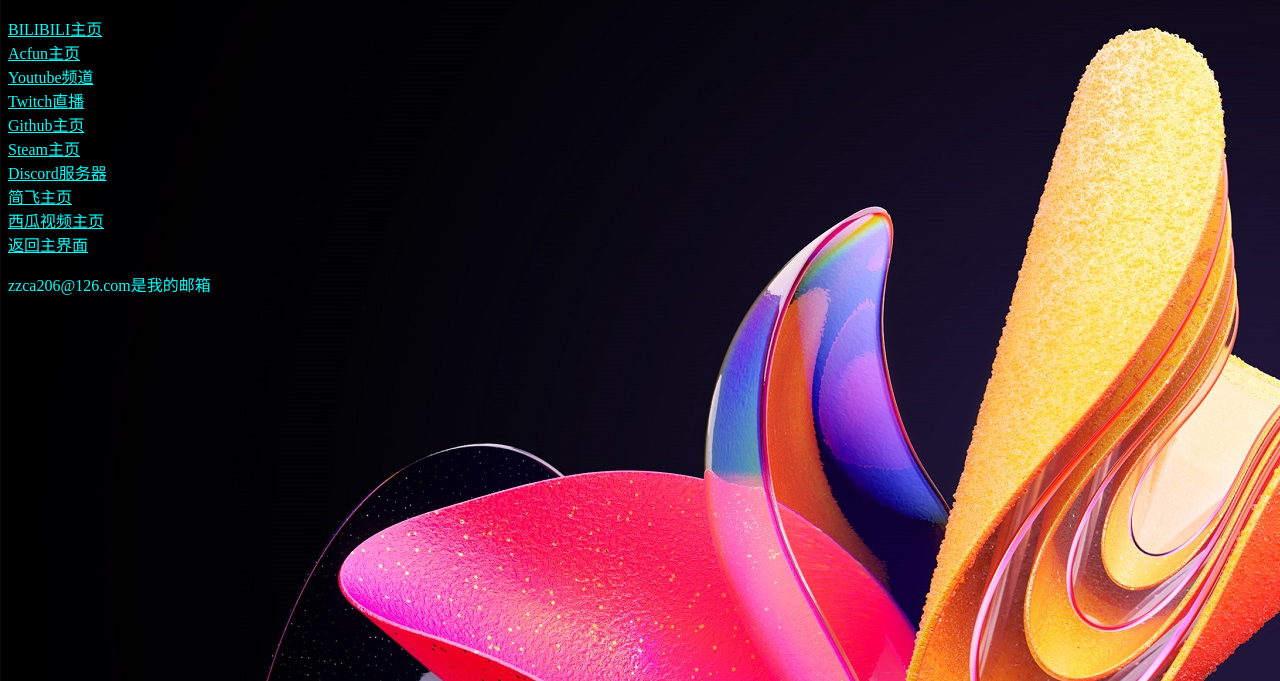
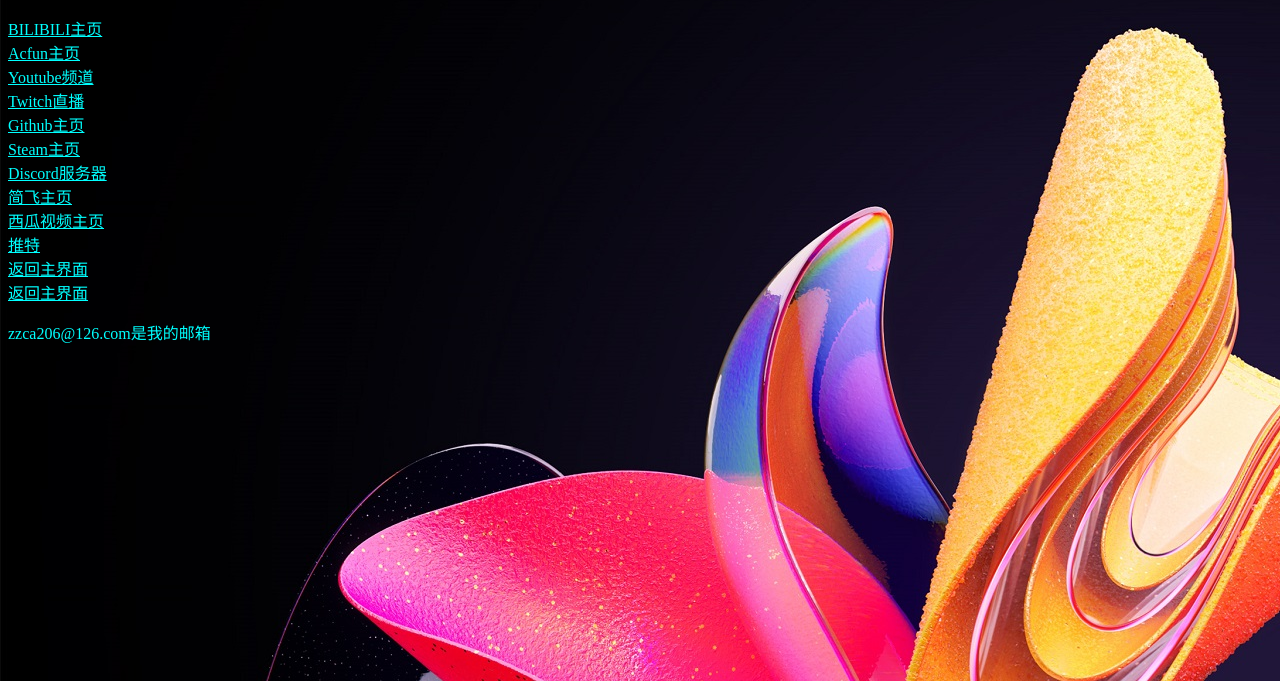
Before and after one commit to ilovethegame10/Portal, a plain HTML site: page index.html in a window 1280 px wide. Shown: the part 119-800 px from the top of the page. Drawn offline with Linux system fonts and the light colour scheme.

Commit message:
Update index.html

```diff
--- a/index.html
+++ b/index.html
@@ -24,6 +24,8 @@
         <a href="http://discord.gg/qzCHRp4f4v" target="_blank">Discord服务器</a><br>
         <a href="http://www.simpleplanes.com/u/ilovethegame10" target="_blank">简飞主页</a><br>
         <a href="http://www.ixigua.com/home/4160180406723453" target="_blank">西瓜视频主页</a><br>
+        <a href="http://vk.com/ilovethegame10" target="_blank">推特</a><br>
+        <a href="http://twitter.com/zhnghnzhylshnd1" target="_blank">返回主界面</a><br>
         <a href="http://ilovethegame10.github.io/MyMainPage/" target="_blank">返回主界面</a><br>
         <p>zzca206@126.com是我的邮箱</p><br>
     </body>
```
